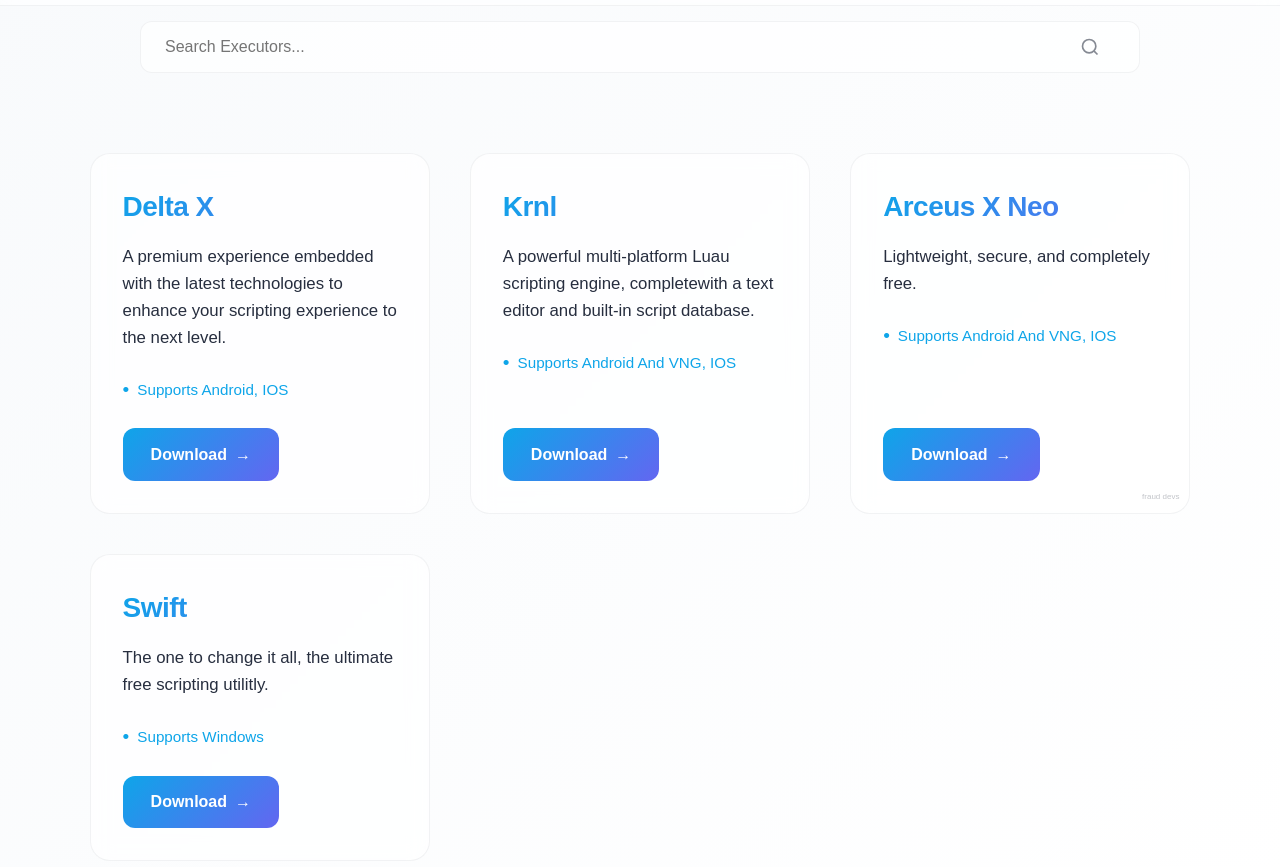
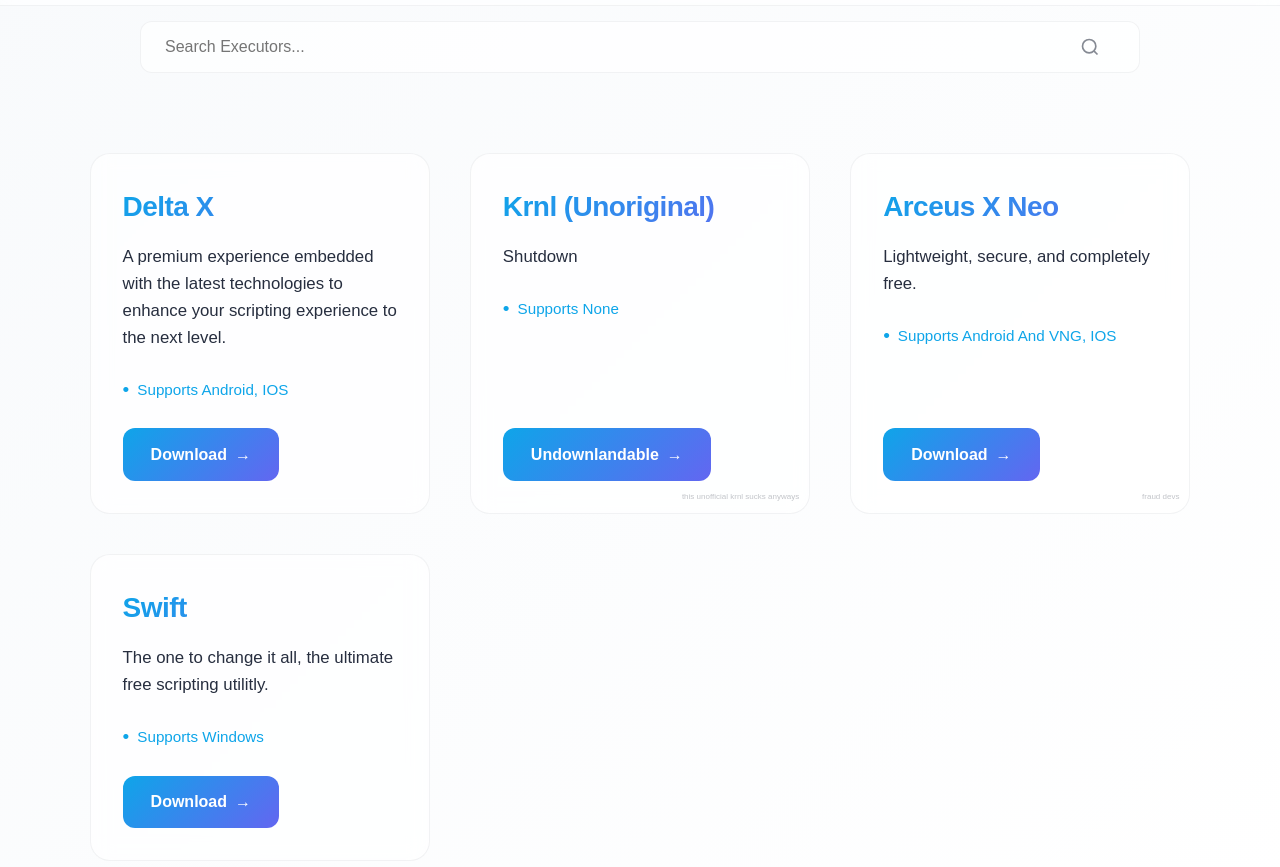
Before and after one commit to abauisoftworks/website, a plain HTML site: page executors.html in a window 1280 px wide. Shown: the part 75-942 px from the top of the page. Drawn offline with Linux system fonts and the light colour scheme; a web font is replaced by a local one.

Commit message:
Update executors.html

```diff
--- a/executors.html
+++ b/executors.html
@@ -56,10 +56,18 @@
         </div>
 
         <div class="executor-card">
-            <h3 class="executor-name">Krnl</h3>
-            <p class="executor-description">A powerful multi-platform Luau scripting engine, completewith a text editor and built-in script database.</p>
-            <p class="executor-support">Supports Android And VNG, IOS</p>
-            <a href="https://krnl.cat/downloads" class="executor-button" target="_blank">Download</a>
+            <h3 class="executor-name">Krnl (Unoriginal)</h3>
+            <p class="executor-description">Shutdown</p>
+            <p class="executor-support">Supports None</p>
+            <a href="https://kr" class="executor-button" target="_blank">Undownlandable</a>
+            <span style="
+                position: absolute;
+                bottom: 10px;
+                right: 10px;
+                font-size: 0.5rem;
+                opacity: 0.25;
+                color: var(--text);
+            ">this unofficial krnl sucks anyways</span>
         </div>
 
         <div class="executor-card">
```
